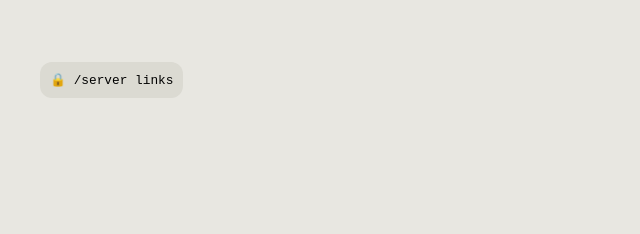
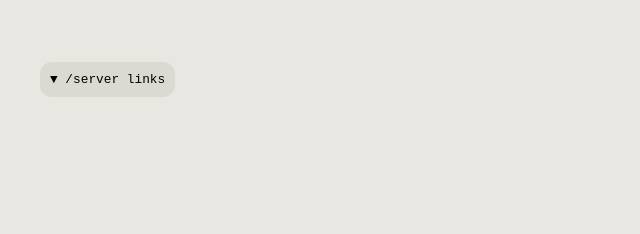
Before and after one commit to xaviergodbout/xg-11, an Eleventy site: page src/index.njk in a window 1280 px wide. Shown: the part 561-795 px from the top of the page, 0-640 px from the left. Built offline with nearby package versions, Linux system fonts and the light colour scheme; Eleventy itself is replaced by a stand-in of ours; files that its build step writes are made by us from their sources; a web font is replaced by a local one.

Commit message:
Change lock emoji to ▼

```diff
--- a/src/index.njk
+++ b/src/index.njk
@@ -105,7 +105,7 @@ title: x-g.ca | Link Index
     </div>
 
 <div class="links-container serverlist-wrapper">
-    <button id="server-login-btn" class="link" style="cursor: pointer;">🔒 /server links</button>
+    <button id="server-login-btn" class="link" style="cursor: pointer;">▼ /server links</button>
     <div id="secure-server-links"></div>
 </div>
 
```
Also changed, not shown: public/index.html.
